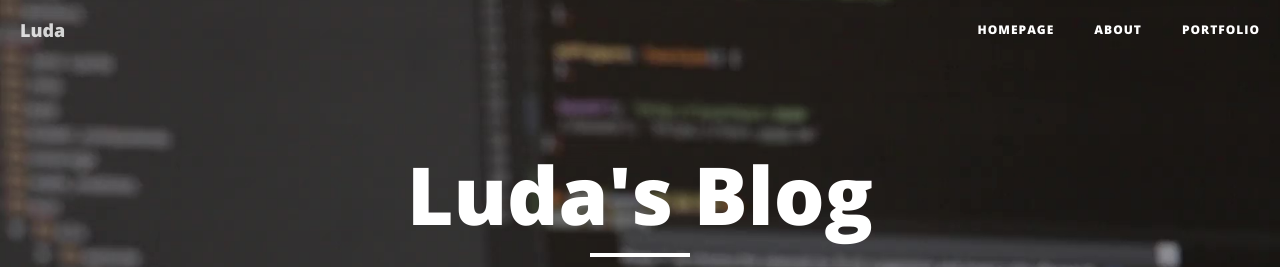
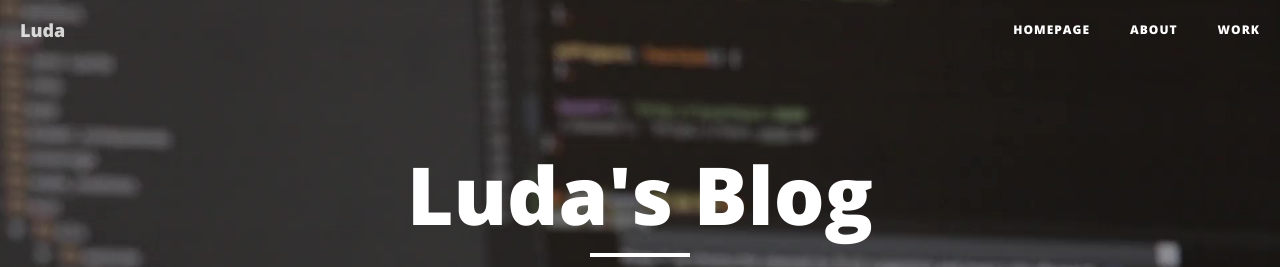
Before and after one commit to Luda16-zz/luda16.github.io, a Jekyll site: the page built from index.html, in a window 1280 px wide. Shown: the top 267 px of the page. Built offline with Jekyll 4.4.1, drawn with Linux system fonts in a browser that asks for light colours; nearby versions of some CDN libraries; library files that are not in the unit come from our copies; Markdown is read by kramdown in place of the engine named in the settings; the list of posts is cut into pages by our own code; comment, search, counter and statistics services are not loaded.

Commit message:
Work section updated

```diff
--- a/contact.html
+++ b/contact.html
@@ -1,7 +1,7 @@
 ---
 layout: default
-title: "Portfolio"
-navigationName: "Portfolio"
+title: "Work"
+navigationName: "Work"
 description: "Portfolio + ¿Tienes algun proyecto super interesante en mente? ¡Contactame y creemoslo juntos!"
 coverImg: "contact-bg.jpg"
 group: "navigation"
```
